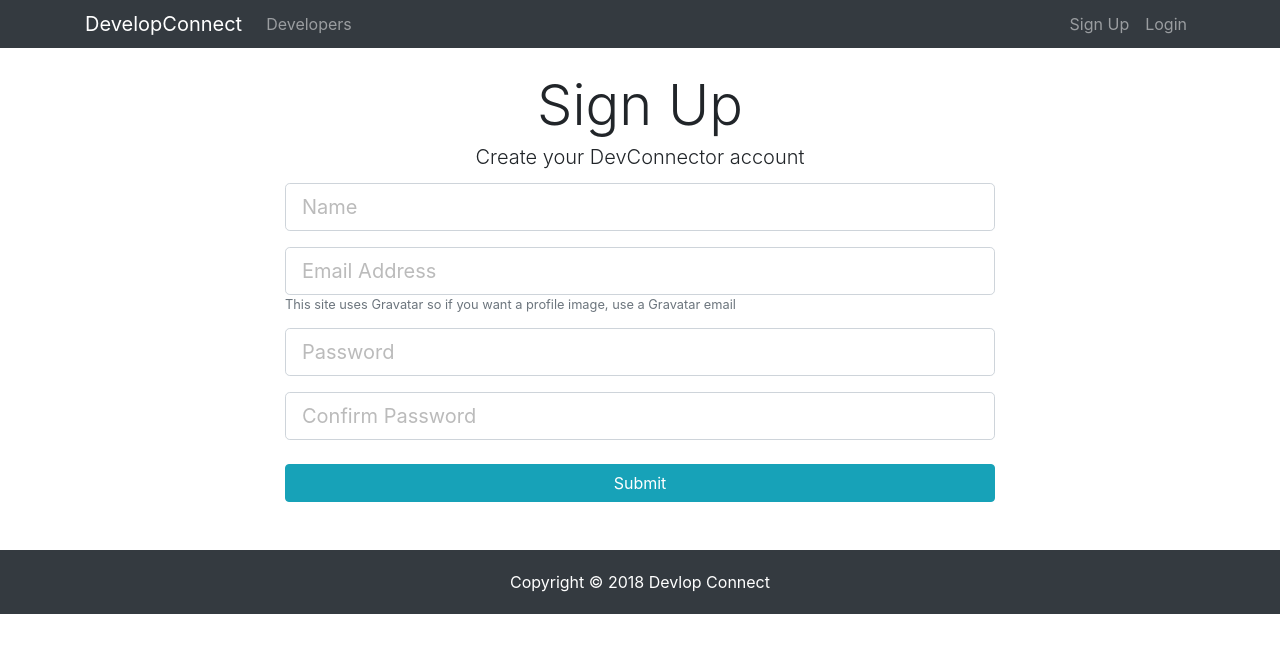
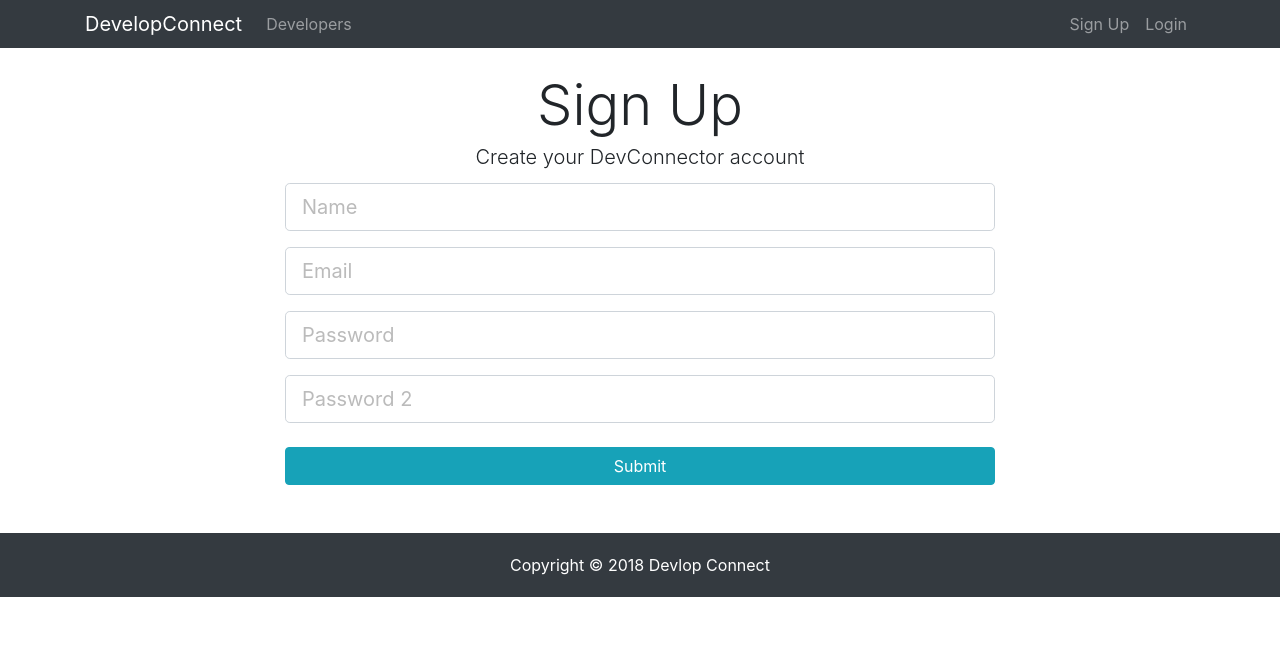
Before and after one commit to RHeckers/MERN-Strack-developers-platform, a React (Create React App) app in the folder client/: page /register in a window 1280 px wide. Shown: the top 652 px of the page. Built offline with nearby package versions, Linux system fonts and the light colour scheme.

Commit message:
login, register, TextFieldGroup component

```diff
--- a/client/src/App.css
+++ b/client/src/App.css
@@ -37,3 +37,8 @@ img {
 .form-control::placeholder {
   color: #bbb !important;
 }
+
+.nav-link{
+  cursor: pointer;
+  color: white;
+}
--- a/client/src/App.js
+++ b/client/src/App.js
@@ -1,5 +1,8 @@
 import React, { Component } from 'react';
 import {BrowserRouter as Router, Route } from 'react-router-dom';
+import jwt_decode from 'jwt-decode';
+import setAuthToken from './utils/setAuthToken';
+import { setCurrentUser, logoutUser } from './actions/authActions';
 import  { Provider } from 'react-redux';
 import store from './store';
 
@@ -10,6 +13,30 @@ import Login from "./components/auth/Login";
 import Register from "./components/auth/Register";
 
 import './App.css';
+
+//Check for auth token
+if(localStorage.jwtToken){
+  //Set auth token to auth header
+  setAuthToken(localStorage.jwtToken);
+
+  //Decode the token en get user info and experation
+  const decoded = jwt_decode(localStorage.jwtToken);
+
+  //Set user an isAuthenticated
+  store.dispatch(setCurrentUser(decoded));
+
+  //Check for expired token
+  const currentTime = Date.now() / 1000;
+  if(decoded.epx < currentTime){
+    //Logout the user
+    store.dispatch(logoutUser);
+
+    //TODO: clear current profile
+    //Redirect to login
+    window.location.href = '/login';
+  }
+
+}
 
 
 class App extends Component {
--- a/client/src/actions/authActions.js
+++ b/client/src/actions/authActions.js
@@ -48,3 +48,15 @@ export const setCurrentUser = (decoded) => {
     payload: decoded
   }
 }
+
+// Log user out
+export const logoutUser = () => dispatch => {
+  //Remove token from local storage
+  localStorage.removeItem('jwtToken');
+
+  //Remove auth header
+  setAuthToken(false);
+
+  //Set current user to empty obj
+  dispatch(setCurrentUser({}));
+}
--- a/client/src/components/auth/Login.js
+++ b/client/src/components/auth/Login.js
@@ -3,6 +3,8 @@ import PropTypes from 'prop-types';
 import classnames from 'classnames';
 import { connect } from 'react-redux';
 import { loginUser } from '../../actions/authActions';
+
+import TextFieldGroupd from '../common/TextFieldGroup';
 
 class Login extends Component {
 
@@ -15,6 +17,13 @@ class Login extends Component {
     }
 
   }
+
+  componentDidMount = () => {
+    if(this.props.auth.isAuthenticated){
+      this.props.history.push('/dashboard');
+    }
+  }
+
 
   componentWillReceiveProps = (nextProps) => {
     if(nextProps.auth.isAuthenticated){
@@ -52,26 +61,22 @@ class Login extends Component {
               <h1 className="display-4 text-center">Log In</h1>
               <p className="lead text-center">Sign in to your DevConnector account</p>
               <form onSubmit={this.onSubmit}>
-                <div className="form-group">
-                  <input
+              <TextFieldGroupd
+                placeholder="Email Address"
+                name="email"
                 type="email"
                 value={this.state.email}
                 onChange={this.onChange}
-                    className={classnames('form-control form-control-lg', { 'is-invalid': errors.email })}
-                    placeholder="Email Address"
-                    name="email" />
-                    {errors.email && (<div className="invalid-feedback">{errors.email}</div>)}
-                </div>
-                <div className="form-group">
-                  <input
+                error={errors.error}
+              />
+              <TextFieldGroupd
                 type="password"
                 value={this.state.password}
                 onChange={this.onChange}
-                    className={classnames('form-control form-control-lg', { 'is-invalid': errors.password })}
                 placeholder="Password"
-                    name="password" />
-                    {errors.password && (<div className="invalid-feedback">{errors.password}</div>)}
-                </div>
+                name="password"
+                error={errors.password}
+              />
                 <input type="submit" className="btn btn-info btn-block mt-4" />
               </form>
             </div>
--- a/client/src/components/auth/Register.js
+++ b/client/src/components/auth/Register.js
@@ -4,6 +4,8 @@ import { withRouter } from 'react-router-dom';
 import classnames from 'classnames';
 import { connect } from 'react-redux';
 import { registeruser } from '../../actions/authActions';
+
+import TextFieldGroupd from '../common/TextFieldGroup';
 
 class Register extends Component {
 
@@ -17,6 +19,12 @@ class Register extends Component {
       errors: {}
     }
 
+  }
+
+  componentDidMount = () => {
+    if(this.props.auth.isAuthenticated){
+      this.props.history.push('/dashboard');
+    }
   }
 
   componentWillReceiveProps = (nextProps) => {
@@ -56,47 +64,37 @@ class Register extends Component {
               <h1 className="display-4 text-center">Sign Up</h1>
               <p className="lead text-center">Create your DevConnector account</p>
               <form onSubmit={this.onSubmit}>
-                <div className="form-group">
-                  <input
-                    type="text"
-                    className={classnames('form-control form-control-lg', { 'is-invalid': errors.name })}
+                <TextFieldGroupd
                   value={this.state.name}
                   onChange={this.onChange}
                   placeholder="Name"
-                    name="name" />
-                    {errors.name && (<div className="invalid-feedback">{errors.name}</div>)}
-                </div>
-                <div className="form-group">
-                  <input
+                  name="name"
+                  error={errors.name}
+                />
+                <TextFieldGroupd
                   type="email"
-                    className={classnames('form-control form-control-lg', { 'is-invalid': errors.email })}
                   value={this.state.email}
                   onChange={this.onChange}
-                    placeholder="Email Address"
-                    name="email" />
-                    {errors.email && (<div className="invalid-feedback">{errors.email}</div>)}
-                  <small className="form-text text-muted">This site uses Gravatar so if you want a profile image, use a Gravatar email</small>
-                </div>
-                <div className="form-group">
-                  <input
+                  placeholder="Email"
+                  name="email"
+                  error={errors.email}
+                />
+                <TextFieldGroupd
                   type="password"
-                    className={classnames('form-control form-control-lg', { 'is-invalid': errors.password })}
                   value={this.state.password}
                   onChange={this.onChange}
                   placeholder="Password"
-                    name="password" />
-                    {errors.password && (<div className="invalid-feedback">{errors.password}</div>)}
-                </div>
-                <div className="form-group">
-                  <input
+                  name="password"
+                  error={errors.password}
+                />
+                <TextFieldGroupd
                   type="password"
-                    className={classnames('form-control form-control-lg', { 'is-invalid': errors.password2 })}
                   value={this.state.password2}
                   onChange={this.onChange}
-                    placeholder="Confirm Password"
-                    name="password2" />
-                    {errors.password2 && (<div className="invalid-feedback">{errors.password2}</div>)}
-                </div>
+                  placeholder="Password 2"
+                  name="password2"
+                  error={errors.password2}
+                />
                 <input type="submit" className="btn btn-info btn-block mt-4" />
               </form>
             </div>
--- /dev/null
+++ b/client/src/components/common/TextFieldGroup.js
@@ -0,0 +1,50 @@
+import React from "react";
+import classnames from "classnames";
+import PropTypes from "prop-types";
+
+const TextFieldGroup = ({
+  name,
+  placeholder,
+  value,
+  label,
+  error,
+  info,
+  type,
+  onChange,
+  disabled
+}) => {
+  return (
+    <div className="form-group">
+      <input
+        type={type}
+        value={value}
+        onChange={onChange}
+        className={classnames("form-control form-control-lg", {
+          "is-invalid": error
+        })}
+        placeholder={placeholder}
+        name={name}
+      />
+      {info && <small className="from-text text-muted">{info}</small>}
+      {error && <div className="invalid-feedback">{error}</div>}
+    </div>
+  );
+};
+
+TextFieldGroup.propTypes = {
+    name: PropTypes.string.isRequired,
+    placeholder: PropTypes.string,
+    value: PropTypes.string.isRequired,
+    info: PropTypes.string,
+    error: PropTypes.string,
+    type: PropTypes.string.isRequired,
+    onChange: PropTypes.func.isRequired,
+    disabled: PropTypes.string
+
+}
+
+TextFieldGroup.defaultProps = {
+    type: 'text'
+}
+
+export default TextFieldGroup;
--- a/client/src/components/layout/Landing.js
+++ b/client/src/components/layout/Landing.js
@@ -1,7 +1,16 @@
 import React, { Component } from 'react'
 import { Link } from 'react-router-dom';
+import PropTypes from 'prop-types';
+import { connect } from 'react-redux';
 
 class Landing extends Component {
+
+  componentDidMount = () => {
+    if(this.props.auth.isAuthenticated){
+      this.props.history.push('/dashboard');
+    }
+  }
+
   render() {
     return (
         <div className="landing">
@@ -24,4 +33,12 @@ class Landing extends Component {
   }
 }
 
-export default Landing;
+Landing.propTypes = {
+  auth: PropTypes.object.isRequired
+}
+
+const mapStateToProps = (state) => ({
+  auth: state.auth
+})
+
+export default connect(mapStateToProps)(Landing);
--- a/client/src/components/layout/Navbar.js
+++ b/client/src/components/layout/Navbar.js
@@ -1,38 +1,85 @@
-import React, { Component } from 'react'
-
-import { Link } from 'react-router-dom';
+import React, { Component } from "react";
+import { Link } from "react-router-dom";
+import PropTypes from "prop-types";
+import { connect } from "react-redux";
+import { logoutUser } from "../../actions/authActions";
 
 class Navbar extends Component {
+  onLogoutClick = e => {
+    e.preventDefault();
+    this.props.logoutUser();
+  };
+
   render() {
+    const { isAuthenticated, user } = this.props.auth;
+
+    const authLinks = (
+      <ul className="navbar-nav ml-auto">
+        <li className="nav-item">
+          <a className="nav-link logout" onClick={this.onLogoutClick}>
+            Logout
+          </a>
+        </li>
+      </ul>
+    );
+
+    const guestLinks = (
+      <ul className="navbar-nav ml-auto">
+        <li className="nav-item">
+          <Link className="nav-link" to="/register">
+            Sign Up
+          </Link>
+        </li>
+        <li className="nav-item">
+          <Link className="nav-link" to="/login">
+            Login
+          </Link>
+        </li>
+      </ul>
+    );
+
     return (
       <nav className="navbar navbar-expand-sm navbar-dark bg-dark mb-4">
         <div className="container">
-            <Link className="navbar-brand" to="/">DevelopConnect</Link>
-            <button className="navbar-toggler" type="button" data-toggle="collapse" data-target="#mobile-nav">
-                <span className="navbar-toggler-icon"></span>
+          <Link className="navbar-brand" to="/">
+            DevelopConnect
+          </Link>
+          <button
+            className="navbar-toggler"
+            type="button"
+            data-toggle="collapse"
+            data-target="#mobile-nav"
+          >
+            <span className="navbar-toggler-icon" />
           </button>
 
           <div className="collapse navbar-collapse" id="mobile-nav">
             <ul className="navbar-nav mr-auto">
               <li className="nav-item">
-                    <a className="nav-link" href="profiles.html"> Developers
+                <a className="nav-link" href="profiles.html">
+                  {" "}
+                  Developers
                 </a>
               </li>
             </ul>
-
-                <ul className="navbar-nav ml-auto">
-                <li className="nav-item">
-                    <Link className="nav-link" to="/register">Sign Up</Link>
-                </li>
-                <li className="nav-item">
-                    <Link className="nav-link" to="/login">Login</Link>
-                </li>
-                </ul>
+            {isAuthenticated ? authLinks : guestLinks}
           </div>
         </div>
       </nav>
-    )
+    );
   }
 }
 
-export default Navbar;
+Navbar.propTypes = {
+  logoutUser: PropTypes.func.isRequired,
+  auth: PropTypes.object.isRequired
+};
+
+const mapStateToProps = state => ({
+  auth: state.auth
+});
+
+export default connect(
+  mapStateToProps,
+  { logoutUser }
+)(Navbar);
```
Lines whose indentation alone changed are shown as unchanged.
